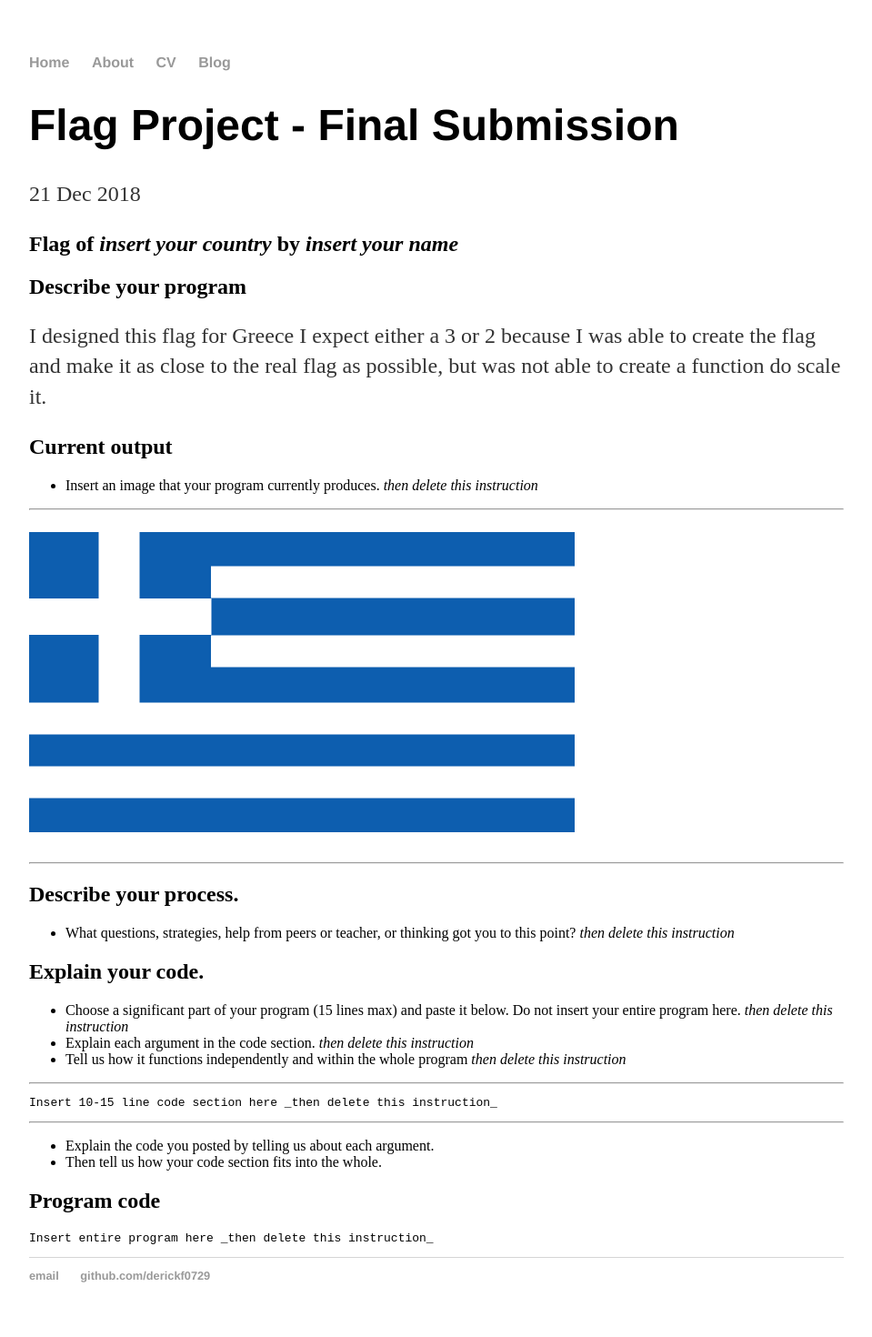
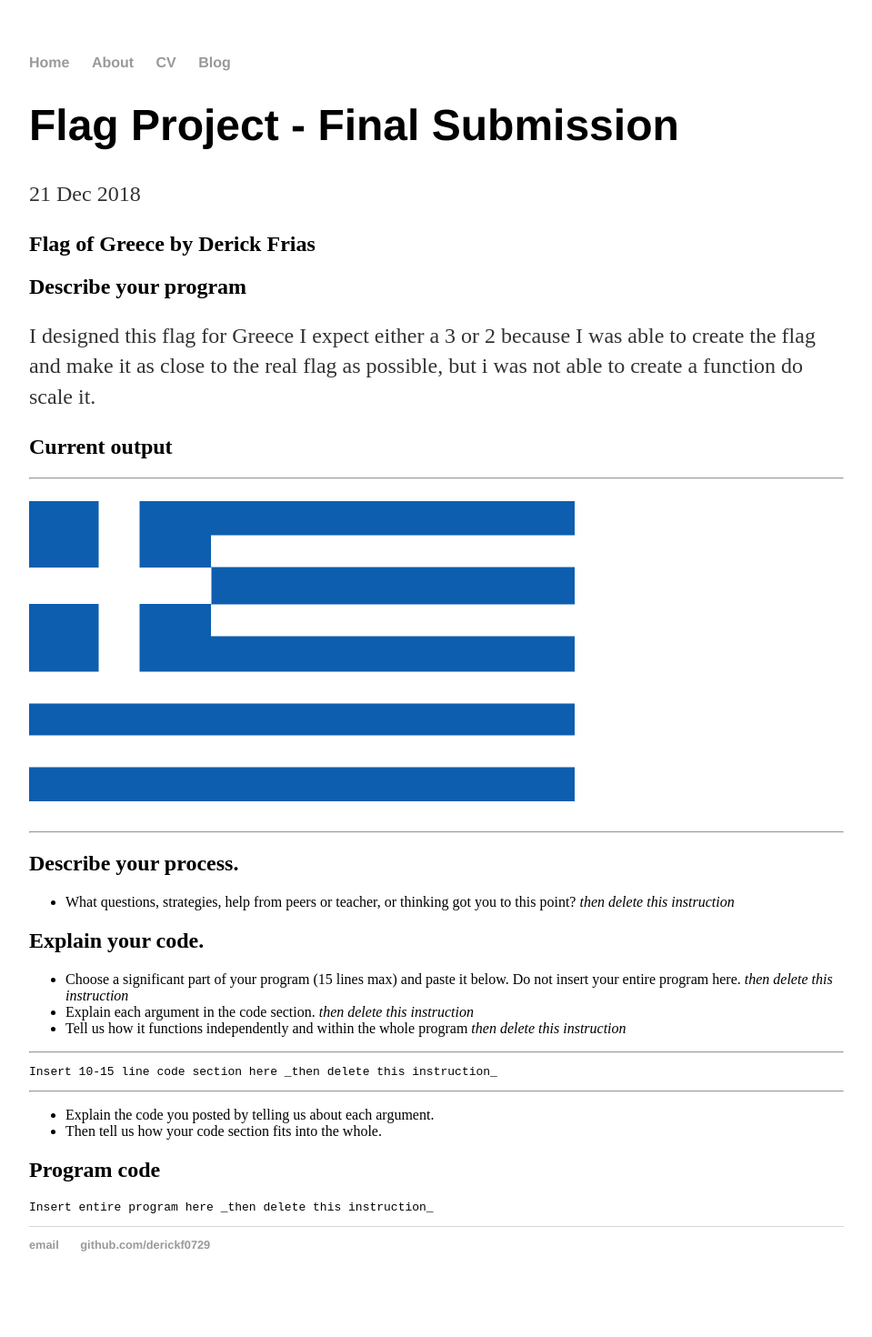
Before and after one commit to derickf0729/derickf0729.github.io, a Jekyll site: the page built from _posts/2018-12-21-flag-project-final.md, in a window 1280 px wide. Shown: the whole page at 91% size, without its empty margins (160-1119 px from the left). Built offline with Jekyll 4.4.1, drawn with Linux system fonts in a browser that asks for light colours; after the commit the page ends 1436 px from its top, so only the background shows below that.

Commit message:
Update 2018-12-21-flag-project-final.md

```diff
--- a/_posts/2018-12-21-flag-project-final.md
+++ b/_posts/2018-12-21-flag-project-final.md
@@ -4,20 +4,15 @@ title: "Flag Project - Final Submission"
 date: 2018-12-21
 ---
 
-## Flag of _insert your country_ by _insert your name_
+## Flag of Greece by Derick Frias
 
 ## Describe your program
 
-
-
-
  I designed this flag for Greece
- I expect either a 3 or 2 because I was able to create the flag and make it as close to the real flag as possible, but was not able to create a function do scale it.
+ I expect either a 3 or 2 because I was able to create the flag and make it as close to the real flag as possible, but i was not able to create a function do scale it.
 
 
 ## Current output
-
--   Insert an image that your program currently produces. _then delete this instruction_
 
 * * *
 ![Flag](/images/finalflag.png)
```
